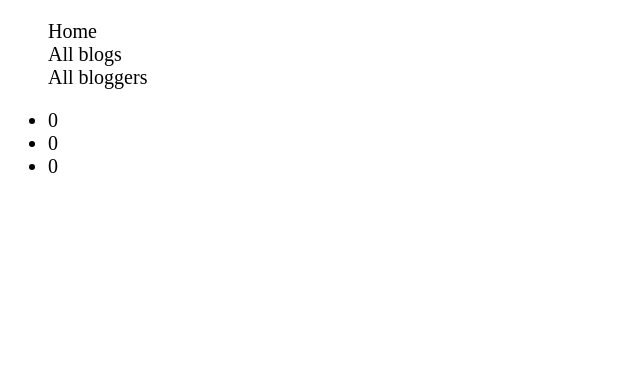
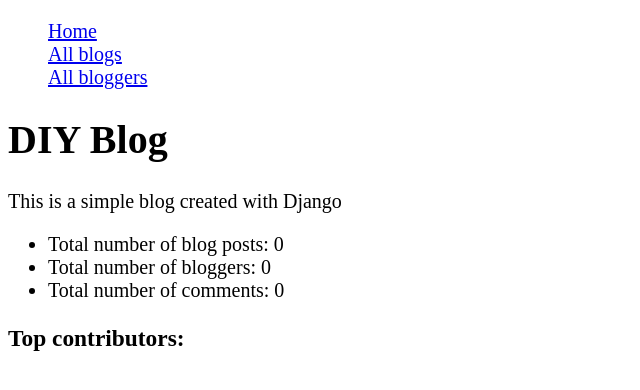
Before and after one commit to alexnazarov090/Django_DIY_BLog, a Django app: page /blog/ in a window 1280 px wide. Shown: the top 390 px of the page, without its empty margins (0-640 px from the left). Run offline with Django 3.2, Linux system fonts and the light colour scheme; data that the repository does not hold is empty.

Commit message:
Added new views and templates

```diff
--- a/blog/models.py
+++ b/blog/models.py
@@ -66,7 +66,7 @@ class Comment(models.Model):
     # Methods
     def get_absolute_url(self):
         """Returns the url to access a particular instance of Comment."""
-        return reverse('blog:blogger-detail', args=[str(self.id)])
+        return reverse('blog:comment-detail', args=[str(self.id)])
 
     def __str__(self):
         """String for representing the Comment object (in Admin site etc.)."""
--- /dev/null
+++ b/blog/services.py
@@ -0,0 +1,34 @@
+from collections import namedtuple
+from django.db.models import Count
+from .models import BlogAuthor, BlogPost, Comment
+
+
+def get_total_num():
+    """
+    Get total number of blog posts, bloggers and comments
+    return a named tuple of numbers
+    """
+
+    TotalNumber = namedtuple("TotalNumber", ['blog_posts', 'bloggers', 'comments'])
+
+    # Number of blog posts
+    num_of_blog_posts = BlogPost.objects.count()
+    # Number of blog authors
+    num_of_bloggers = BlogAuthor.objects.count()
+    # Number of comments
+    num_of_comments = Comment.objects.count()
+
+    total_num = TotalNumber(num_of_blog_posts, num_of_bloggers, num_of_comments)
+
+    return total_num
+
+def get_top_contributors():
+    """
+    Get a list of top contributors
+    """
+    top_contributors_list = BlogAuthor.objects.annotate(
+                            num_blog_posts=Count('blogpost')).order_by('-num_blog_posts')[:5]
+
+    top_contributors = {contributor: contributor.num_blog_posts for contributor in top_contributors_list}
+
+    return top_contributors
--- a/blog/templates/blog/base_generic.html
+++ b/blog/templates/blog/base_generic.html
@@ -13,9 +13,9 @@
     <nav id="sidebar" class="sidebar">
         {% block sidebar %}
         <ul class="nav__list">
-            <li><a href="#" class="nav__link"></a>Home</li>
-            <li><a href="#" class="nav__link"></a>All blogs</li>
-            <li><a href="#" class="nav__link"></a>All bloggers</li>
+            <li><a href="{% url 'blog:index' %}" class="nav__link">Home</a></li>
+            <li><a href="{% url 'blog:blogs' %}" class="nav__link">All blogs</a></li>
+            <li><a href="#" class="nav__link">All bloggers</a></li>
         </ul>
         {% endblock %}
     </nav>
--- a/blog/templates/blog/index.html
+++ b/blog/templates/blog/index.html
@@ -1,10 +1,25 @@
 {% extends "blog/base_generic.html" %}
 
 {% block content %}
-<ul>
-    <li>{{num_of_blog_posts}}</li>
-    <li>{{num_of_bloggers}}</li>
-    <li>{{num_of_comments}}</li>
-</ul>
+<header>
+    <h1>DIY Blog</h1>
+    <p>This is a simple blog created with Django</p>
+</header>
 
+<section>
+    <ul>
+        <li>Total number of blog posts: {{num_of_blog_posts}}</li>
+        <li>Total number of bloggers: {{num_of_bloggers}}</li>
+        <li>Total number of comments: {{num_of_comments}}</li>
+    </ul>
+</section>
+
+<section>
+    <h3>Top contributors:</h3>
+    <ul>
+        {% for contributor, num_of_blog_posts in top_contributors.items %}
+        <li>{{contributor.username}} - posted {{num_of_blog_posts}} time{{num_of_blog_posts|pluralize}}</li>
+        {% endfor %}
+    </ul>
+</section>
 {% endblock %}
--- a/blog/urls.py
+++ b/blog/urls.py
@@ -6,4 +6,6 @@ app_name = 'blog'
 
 urlpatterns = [
     path('', views.index, name='index'),
+    path('blogs/', views.BlogPostListView.as_view(), name='blogs'),
+    path('blogger/<int:pk>', views.BlogAuthorDetailView.as_view(), name='blogger-detail'),
 ]
--- a/blog/views.py
+++ b/blog/views.py
@@ -1,24 +1,40 @@
-from django.http.response import HttpResponse
+from django.db.models import query
 from django.shortcuts import render
-from .models import BlogAuthor, BlogPost, Comment
 
+from .services import get_total_num, get_top_contributors
+from django.views import generic
+from .models import BlogPost, BlogAuthor
 
 # Create your views here.
 def index(request):
-    # Number of blog posts
-    num_of_blog_posts = BlogPost.objects.count()
-
-    # Number of blog authors
-    num_of_bloggers = BlogAuthor.objects.count()
-
-    # Number of comments
-    num_of_comments = Comment.objects.count()
+    """
+    A view for an index page describing the site
+    """
+    total_num = get_total_num()
+    top_contributors = get_top_contributors()
 
     context = {
-                'num_of_blog_posts': num_of_blog_posts,
-                'num_of_bloggers': num_of_bloggers,
-                'num_of_comments': num_of_comments
+                'num_of_blog_posts': total_num.blog_posts,
+                'num_of_bloggers': total_num.bloggers,
+                'num_of_comments': total_num.comments,
+                'top_contributors': top_contributors
     }
 
+    return render(request, 'blog/index.html', context=context)
 
-    return render(request, 'blog/index.html', context=context)
+
+class BlogPostListView(generic.ListView):
+    """
+    A view for a list of all blog posts
+    """
+    model = BlogPost
+    paginate_by = 5
+
+    queryset = BlogPost.objects.order_by('-post_date')
+
+
+class BlogAuthorDetailView(generic.DetailView):
+    """
+    A view for a blog author detail view
+    """
+    model = BlogAuthor
```
Also changed, not shown: blog/templates/blog/blogpost_list.html (added, +27 -0 lines).
